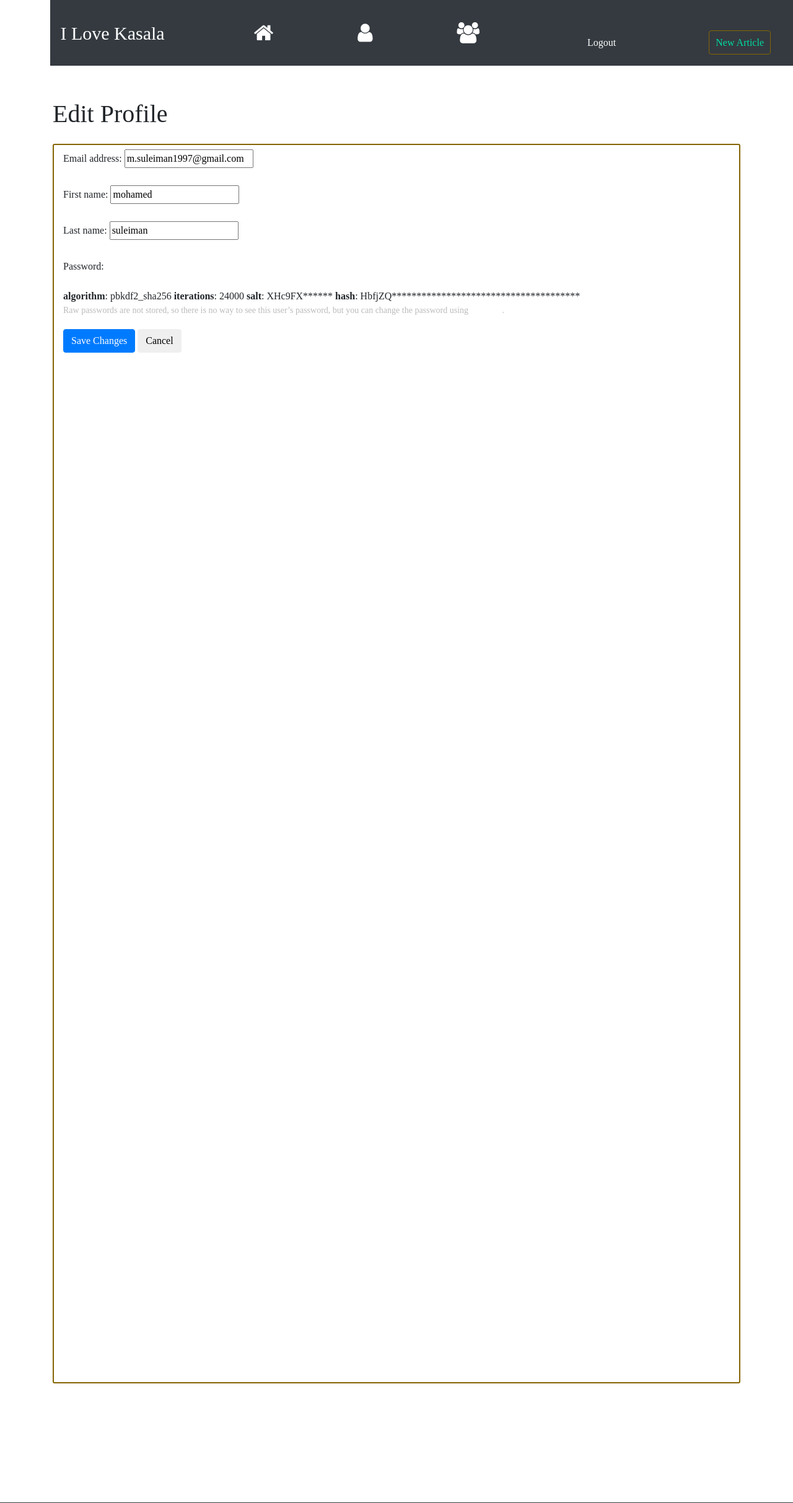
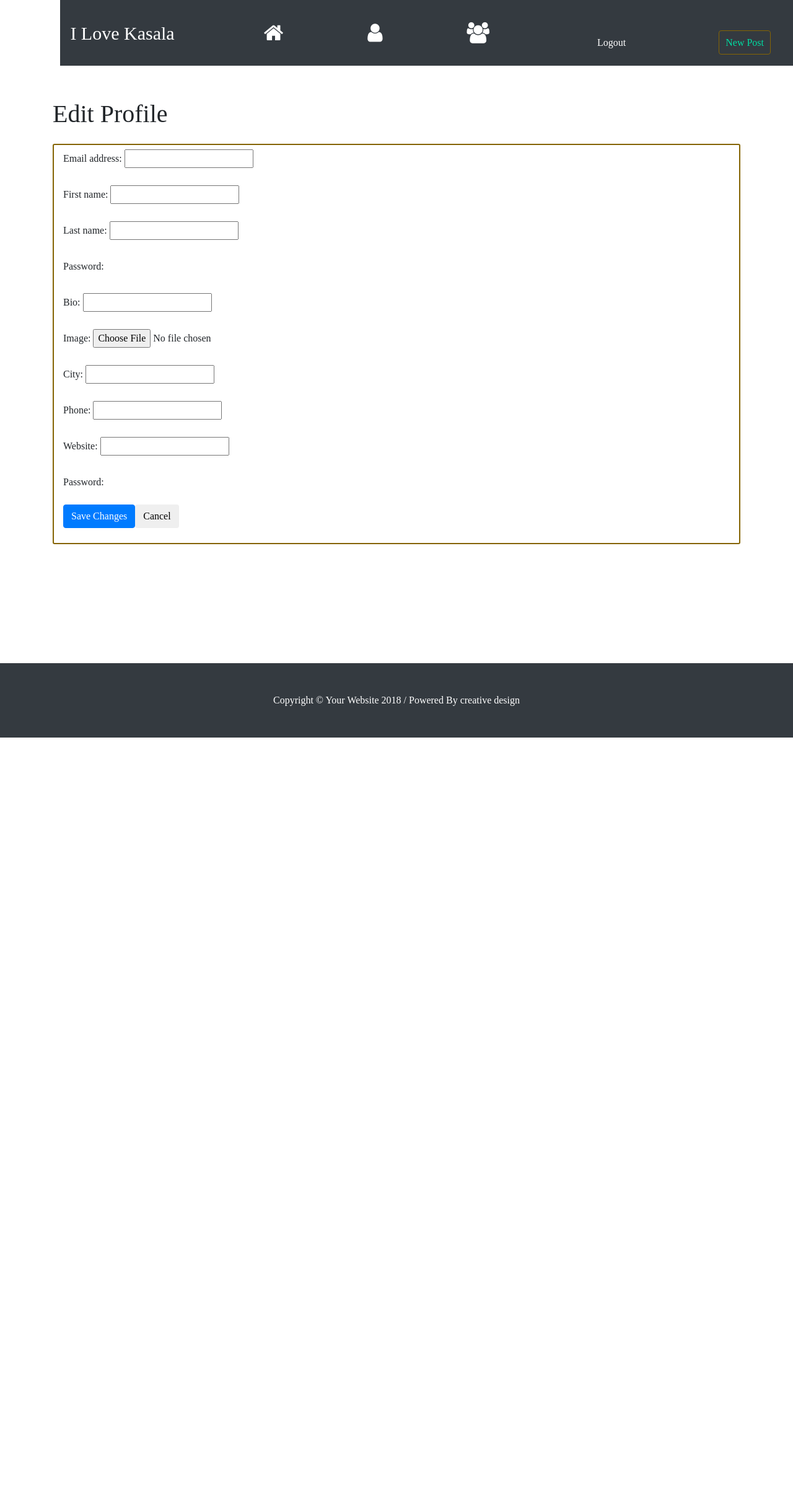
Before and after one commit to msuleiman97/blogWebsite.github.io, a Django app: page /accounts/profile/edit/ in a window 1280 px wide. Shown: the top 2425 px of the page at 62% size. After the commit the page ends 1190 px from the top, so only its background shows below. Run offline with Django 3.2, Linux system fonts and the light colour scheme; a user stored in the database is signed in; some libraries are stand-ins or nearby versions.

Commit message:
ready to host in pythonanywhere

```diff
--- a/Accounts/forms.py
+++ b/Accounts/forms.py
@@ -2,7 +2,7 @@ from django import forms
 from django.contrib.auth.models import User
 from . models import UserProfile
 from django.contrib.auth.forms import UserCreationForm,UserChangeForm
-
+from django.views.generic.edit import UpdateView
 
 
 
@@ -33,18 +33,23 @@ class RegistrationForm(UserCreationForm):
 
 class EditProfileForm(UserChangeForm):
     class Meta:
-        model=User
+        model=UserProfile
         fields=(
-        'email',
-        'first_name',
-        'last_name',
-        'password',
+
+        'bio',
+        'image',
+        'city',
+        'phone',
+        'website',
+        'password'
+
         )
-
-
-
-#image
-#class ProfileForm(forms.ModelForm):
-  #  class Meta:
-  #      model = UserProfile
-   #     fields = ('bio', 'location', 'birth_date')
+class EditProfileFormUser(UserChangeForm):
+    class Meta:
+        model = User
+        fields = (
+            'email',
+            'first_name',
+            'last_name',
+            'password'
+        )
--- a/Accounts/templates/accounts/edit_profile.html
+++ b/Accounts/templates/accounts/edit_profile.html
@@ -13,8 +13,9 @@
 
   	 <form method="post">
          {% csrf_token %}
+         {{formuser.as_p}}
          {{form.as_p}}
-         <input type="submit" class="btn btn-primary" value="Save Changes">
+         <input type="submit" class="btn btn-primary" value="Save Changes" style="float: left ">
               <span></span>
               <input type="reset" class="btn btn-default" value="Cancel">
 
--- a/Accounts/urls.py
+++ b/Accounts/urls.py
@@ -9,8 +9,9 @@ urlpatterns=[
     url(r'^login/$',views.login_view, name="login"),
     url(r'^logout/$', views.logout_view, name="logout"),
     url(r'^profile/$', views.profile, name="porfile"),
+    url(r'^profile/edit/$', views.edit_profile, name='edit-porfile'),
     url(r'^friends/$', views.friends, name="friends"),
-    url(r'^profile/edit/$', views.edit_profile, name="edit-porfile"),
+    #url(r'^profile/edit/$', views.edit_profile, name="edit-porfile"),
     url(r'^profile/change-password/$', views.change_password, name="change-password"),
     url(r'^reset-password/$', auth_views.password_reset, name="reset_password"),
     url('^reset-password/done/$',auth_views.password_reset_done, name="password_reset_done"),
--- a/Accounts/views.py
+++ b/Accounts/views.py
@@ -1,7 +1,7 @@
 from django.shortcuts import render,redirect
 from django.http import HttpResponse
 from django.contrib.auth.forms import AuthenticationForm
-from .forms import RegistrationForm,EditProfileForm
+from .forms import RegistrationForm,EditProfileForm,EditProfileFormUser
 from django.contrib.auth import logout
 from django.contrib.auth import login, authenticate
 from django.contrib.auth.models import User
@@ -53,7 +53,7 @@ def login_view(request):
             if 'next' in request.POST:
                 return redirect(request.POST.get('next'))
             else:
-                return redirect('articles:list')
+                return redirect('accounts:porfile')
     else:
         form=AuthenticationForm()
     return render(request, 'accounts/login.html',{'form':form})
@@ -70,21 +70,23 @@ def logout_view(request):
 
 @login_required(login_url='/accounts/login/')
 def profile(request):
-    profile=request.user.UserProfile
-    args={'user':request.user ,'profile':profile}
+    user=request.user
+    args={'user':user }
     return render(request,'accounts/profile.html',args)
 def friends(request):
     return render(request,'accounts/friends.html')
 
 def edit_profile(request):
     if request.method == 'POST':
+        formuser= EditProfileFormUser(request.POST, instance=request.user)
         form=EditProfileForm(request.POST, instance=request.user)
         if form.is_valid():
             form.save()
-            return redirect("/accounts/profile")
+            return redirect('accounts:porfile')
     else:
         form =EditProfileForm(instance=request.user)
-        args= {'form':form}
+        formuser= EditProfileFormUser(request.POST, instance=request.user)
+        args= {'form':form,'formuser':formuser}
         return render(request,'accounts/edit_profile.html', args)
 
 def change_password(request):
--- a/articles/templates/articles/article_create.html
+++ b/articles/templates/articles/article_create.html
@@ -6,7 +6,7 @@
 
 {% block content %}
     <div class="create-article">
-        <h2>Create an Awesome New Article</h2>
+        <h2>Create an Awesome New  Post</h2>
         <form class="site-form" action="{% url 'articles:create' %}" method="post" enctype="multipart/form-data">
             {% csrf_token %}
             {{ form }}
--- a/style/styles.css
+++ b/style/styles.css
@@ -191,7 +191,7 @@ a.highlight{
     border-radius: 3px;
 }
 .profile{
-    min-height: 2000px;
+
     border:2px solid #856404;
     border-radius: 3px;
 }
@@ -220,6 +220,16 @@ nav ul li{
 }
 .login_logout ul li{
 
+}
+a.btn-primary{
+    float: right !important;
+
+}
+#id_password{
+    display: none !important;
+}
+.helptext{
+     display: none !important;
 }
 
 @media (max-width: 767.98px){
@@ -250,5 +260,14 @@ nav ul li{
     .name-city{
         margin-left: 0px;
     }
+    .img-round img {
+    border: 2px solid #856404;
+    height: 180px;
+     width: 180px;
+    float: left;
+    margin-bottom: 10px;
+    border-radius: 50%;
+    background-color: gainsboro;
+}
 
 }
--- a/templates/base_layout.html
+++ b/templates/base_layout.html
@@ -53,7 +53,7 @@
                     </li>
 
 
-                    <li><a href="{% url 'articles:create' %}" class="highlight" style="margin: 20px;">New Article</a></li>
+                    <li><a href="{% url 'articles:create' %}" class="highlight" style="margin: 20px;">New Post</a></li>
                   </ul>
                   </div>
                     {% else %}
```
Also changed, not shown: Accounts/templates/accounts/profile.html (+18 -16 lines), db.sqlite3, media/profile_image/IMG_1870.JPG (added).
